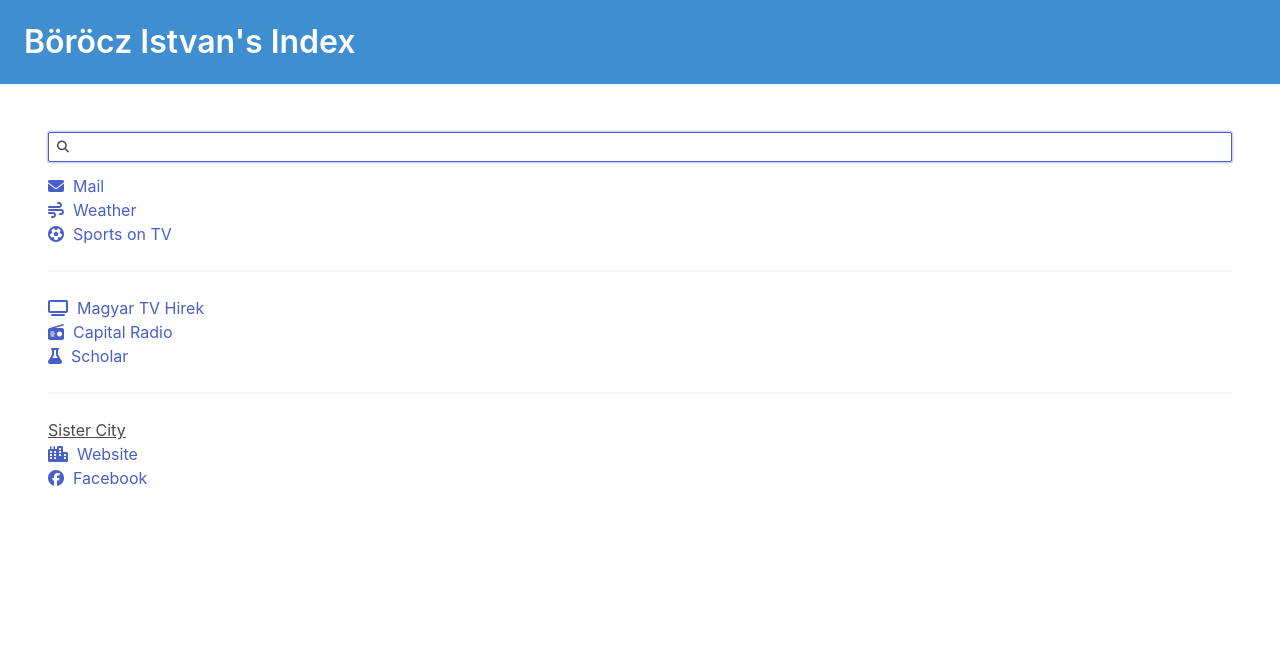
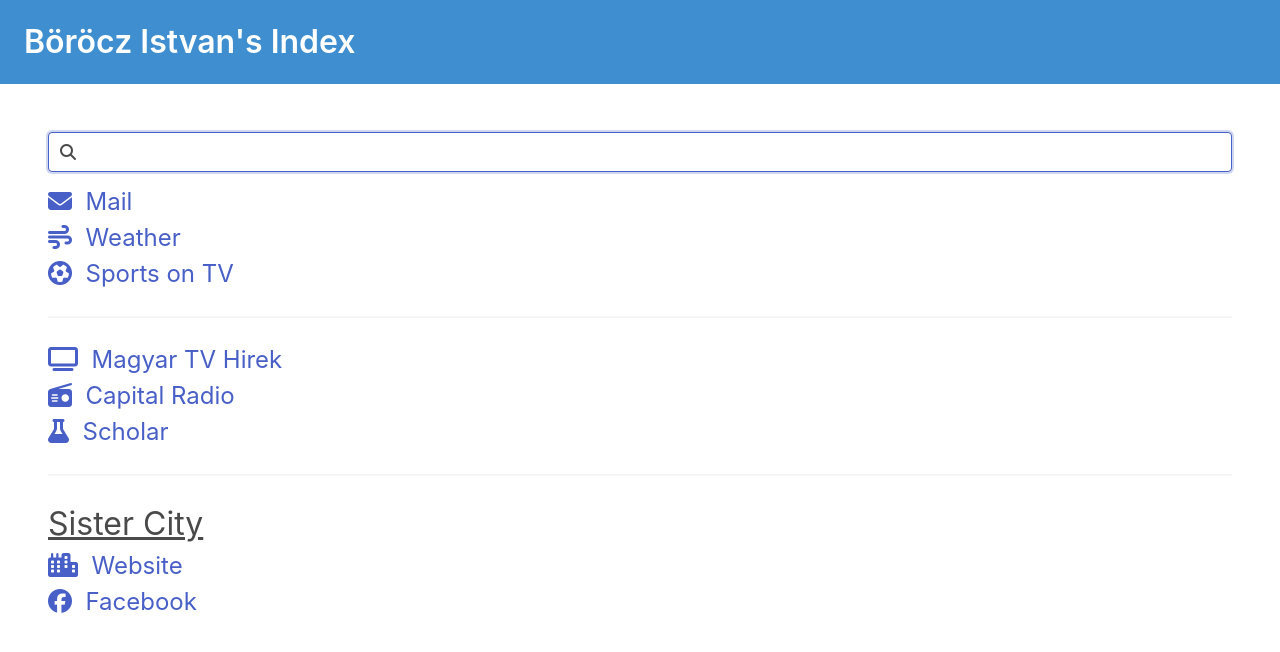
Before and after one commit to boroczistvan69/boroczistvan69.github.io, a plain HTML site: page index.html in a window 1280 px wide. Drawn offline with nearby package versions, Linux system fonts and the light colour scheme.

Commit message:
Increased size, using GitHub Desktop.

```diff
--- a/index.html
+++ b/index.html
@@ -21,10 +21,10 @@
     </section>
 
     <section class="section">
-      <div class="field is-narrow">
+      <div class="field">
         <div class="control has-icons-left is-small">
           <form action="https://www.google.com/search" id="search-form" class="control" method="get" name="searchform" target="_blank">
-            <input autocomplete="off" id="search-input" class="input is-small" name="q" required="required" type="text" autofocus="autofocus">
+            <input autocomplete="off" id="search-input" class="input is-normal" name="q" required="required" type="text" autofocus="autofocus">
             <span class="icon is-small is-left">
               <i class="fa-solid fa-magnifying-glass"></i>
             </span>
@@ -34,17 +34,17 @@
 
       <ul>
         <li>
-          <a href="https://mail.google.com">
+          <a class="is-size-4" href="https://mail.google.com">
             <i class="fa-solid fa-envelope"></i>&nbsp;&nbsp;Mail
           </a>
         </li>
         <li>
-          <a href="https://www.weather.com">
+          <a class="is-size-4" href="https://www.weather.com">
             <i class="fa-solid fa-wind"></i>&nbsp;&nbsp;Weather
           </a>
         </li>
         <li>
-          <a href="https://www.optimalsportswatch.com">
+          <a class="is-size-4" href="https://www.optimalsportswatch.com">
             <i class="fa-solid fa-futbol"></i>&nbsp;&nbsp;Sports on TV
           </a>
         </li>
@@ -54,17 +54,17 @@
 
       <ul>
         <li>
-          <a href="https://hirtv.hu">
+          <a class="is-size-4" href="https://hirtv.hu">
             <i class="fa-solid fa-tv"></i>&nbsp;&nbsp;Magyar TV Hirek
           </a>
         </li>
         <li>
-          <a href="https://player.capradio.org/streams">
+          <a class="is-size-4" href="https://player.capradio.org/streams">
             <i class="fa-solid fa-radio"></i>&nbsp;&nbsp;Capital Radio
           </a>
         </li>
         <li>
-          <a href="https://scholar.google.com/">
+          <a class="is-size-4" href="https://scholar.google.com/">
             <i class="fa-solid fa-flask"></i>&nbsp;&nbsp;Scholar
           </a>
         </li>
@@ -72,15 +72,15 @@
 
       <hr/>
 
-      <h2 class="is-underlined">Sister City</h2>
+      <h2 class="is-size-3 is-underlined">Sister City</h2>
       <ul>
         <li>
-          <a href="https://www.wcsci.org">
+          <a class="is-size-4" href="https://www.wcsci.org">
             <i class="fa-solid fa-city"></i>&nbsp;&nbsp;Website
           </a>
         </li>
         <li>
-          <a href="https://www.facebook.com/groups/238119413024943/">
+          <a class="is-size-4" href="https://www.facebook.com/groups/238119413024943/">
             <i class="fa-brands fa-facebook"></i>&nbsp;&nbsp;Facebook
           </a>
         </li>
```
Also changed, not shown: 1 other file.
